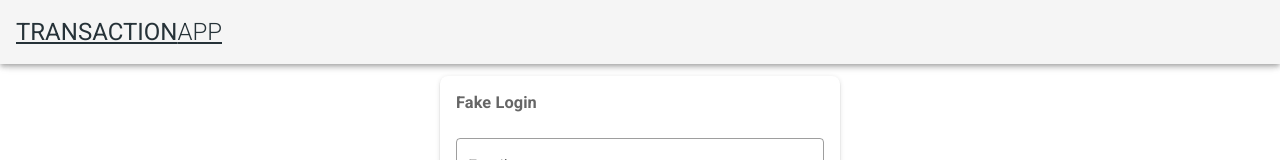
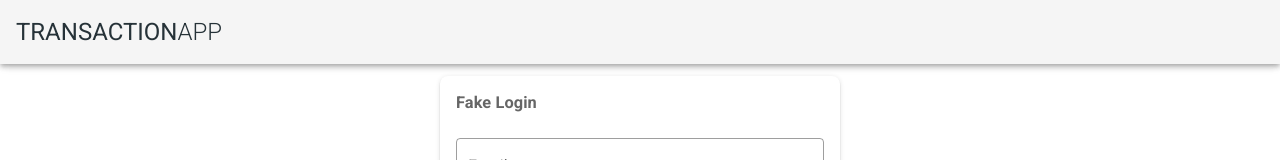
Before and after one commit to jmvillavicencio/agileengine, a Vue app: page / in a window 1280 px wide. Shown: the top 160 px of the page. Built offline with nearby package versions, Linux system fonts and the light colour scheme.

Commit message:
added style for brand link

```diff
--- a/src/styles.scss
+++ b/src/styles.scss
@@ -1,3 +1,11 @@
+.v-app-bar {
+  .brand {
+    a {
+      text-decoration: none;
+    }
+  }
+}
+
 .v-card:not(.v-sheet--tile), .v-stepper {
   border-radius: 8px;
 }
```
